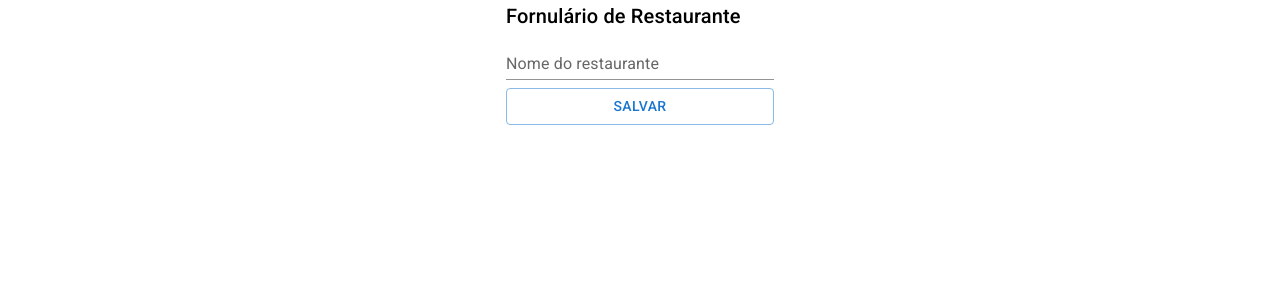
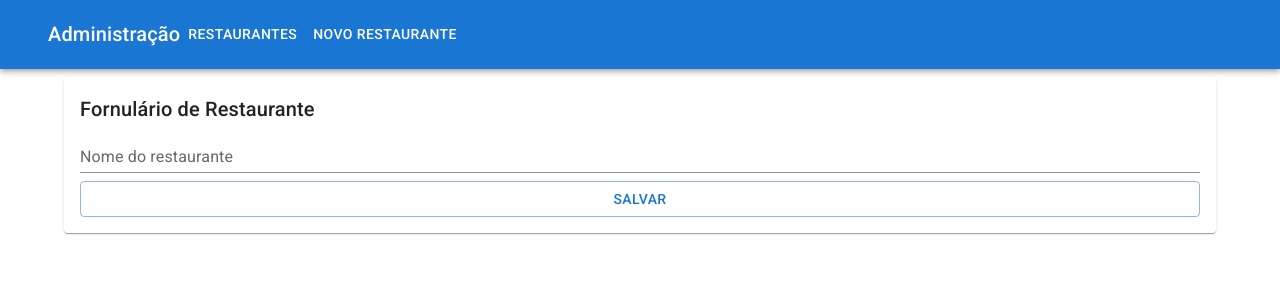
Before and after one commit to devLucasMoraes/alfood, a React (Create React App) app: page /admin/restaurantes/1 in a window 1280 px wide. Shown: the top 300 px of the page. Built offline with nearby package versions, Linux system fonts and the light colour scheme; no server answers; the HTML template or start-up script is replaced by a standard one.

Commit message:
upgrade de layout em FormularioRestaurante

```diff
--- a/src/paginas/Administracao/Restaurantes/FormularioRestaurante.tsx
+++ b/src/paginas/Administracao/Restaurantes/FormularioRestaurante.tsx
@@ -1,6 +1,6 @@
-import { Box, Button, TextField, Typography } from "@mui/material"
+import { AppBar, Box, Button, Link, Paper, TextField, Toolbar, Typography, Container } from "@mui/material"
 import { useState, useEffect } from "react";
-import { useParams } from "react-router-dom";
+import { useParams, Link as RouterLink } from "react-router-dom";
 import http from "../../../http";
 import IRestaurante from "../../../interfaces/IRestaurante";
 
@@ -35,8 +35,27 @@
     }
 
     return (
-        <Box sx={{ display: "flex", flexDirection: "column", alignItems: "center" }}>
-            <Box component='form' onSubmit={aoSubmeterForm}>
+        <>
+            <AppBar position="static">
+                <Container maxWidth="xl">
+                    <Toolbar>
+                        <Typography variant="h6">Administração</Typography>
+                        <Box sx={{ display: 'flex', flexGrow: 1 }}>
+                            <Link component={RouterLink} to="/admin/restaurantes">
+                                <Button sx={{ my: 2, color: "white" }}>Restaurantes</Button>
+                            </Link>
+                            <Link component={RouterLink} to="/admin/restaurantes/novo">
+                                <Button sx={{ my: 2, color: "white" }}>Novo restaurante</Button>
+                            </Link>
+                        </Box>
+                    </Toolbar>
+                </Container>
+            </AppBar>
+            <Box>
+                <Container maxWidth='lg' sx={{ mt: 1 }}>
+                    <Paper sx={{ p: 2 }}>
+                        <Box sx={{ display: "flex", flexDirection: "column", alignItems: "center", flexGrow: 1 }}>
+                            <Box component='form' sx={{ width: '100%'}} onSubmit={aoSubmeterForm}>
                                 <Typography component="h1" variant="h6" >Fornulário de Restaurante</Typography>
                                 <TextField value={nomeRestaurante}
                                     id="standard-basic"
@@ -45,9 +64,13 @@
                                     onChange={e => setNomeRestaurante(e.target.value)}
                                     fullWidth
                                 />
-                <Button sx={{marginTop: 1}} fullWidth type="submit" variant="outlined">Salvar</Button>
+                                <Button sx={{ marginTop: 1 }} fullWidth type="submit" variant="outlined">Salvar</Button>
                             </Box>
                         </Box>
+                    </Paper>
+                </Container>
+            </Box>
+        </>
     )
 }
 
```
Lines whose indentation alone changed are shown as unchanged.
